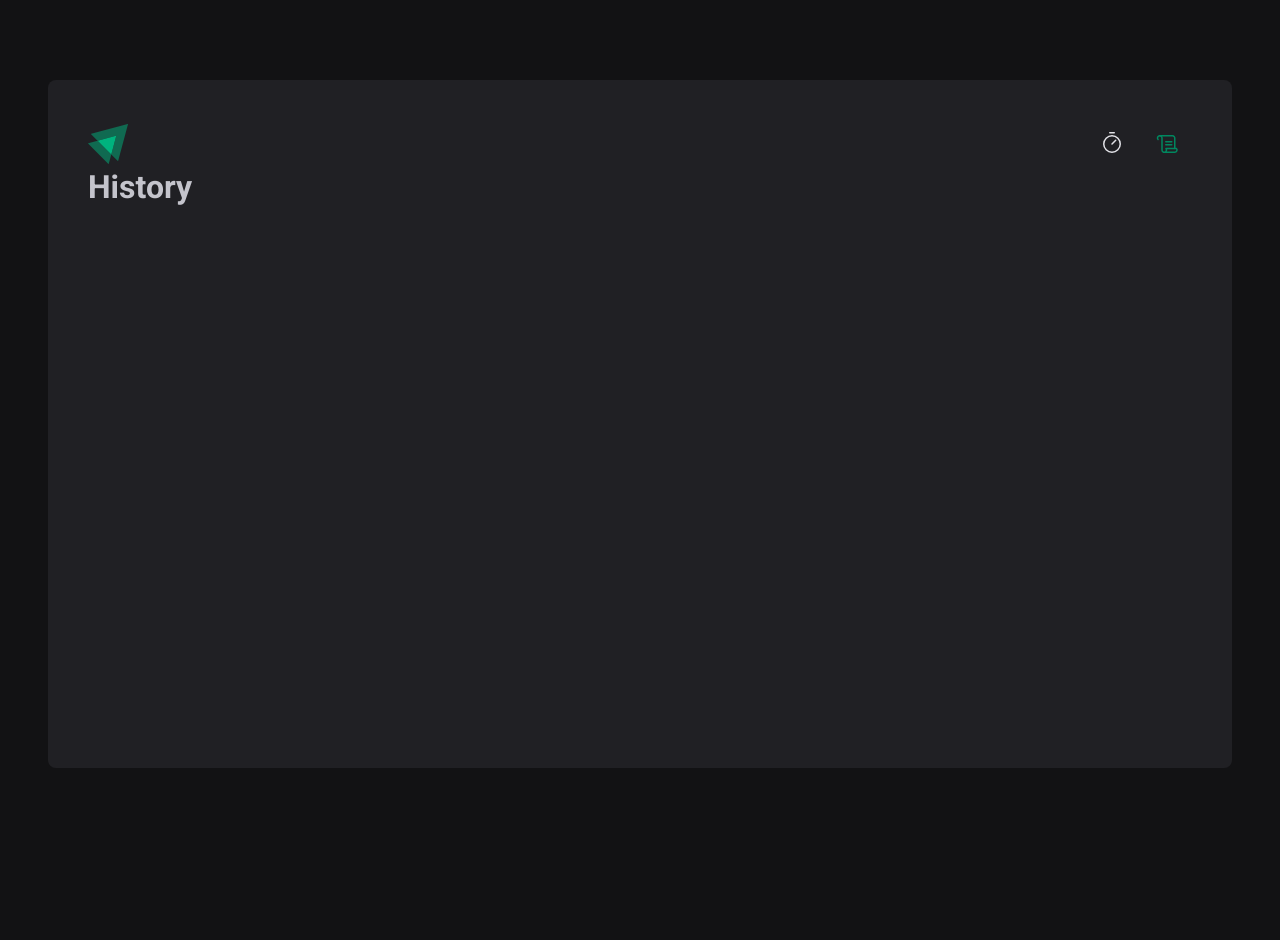
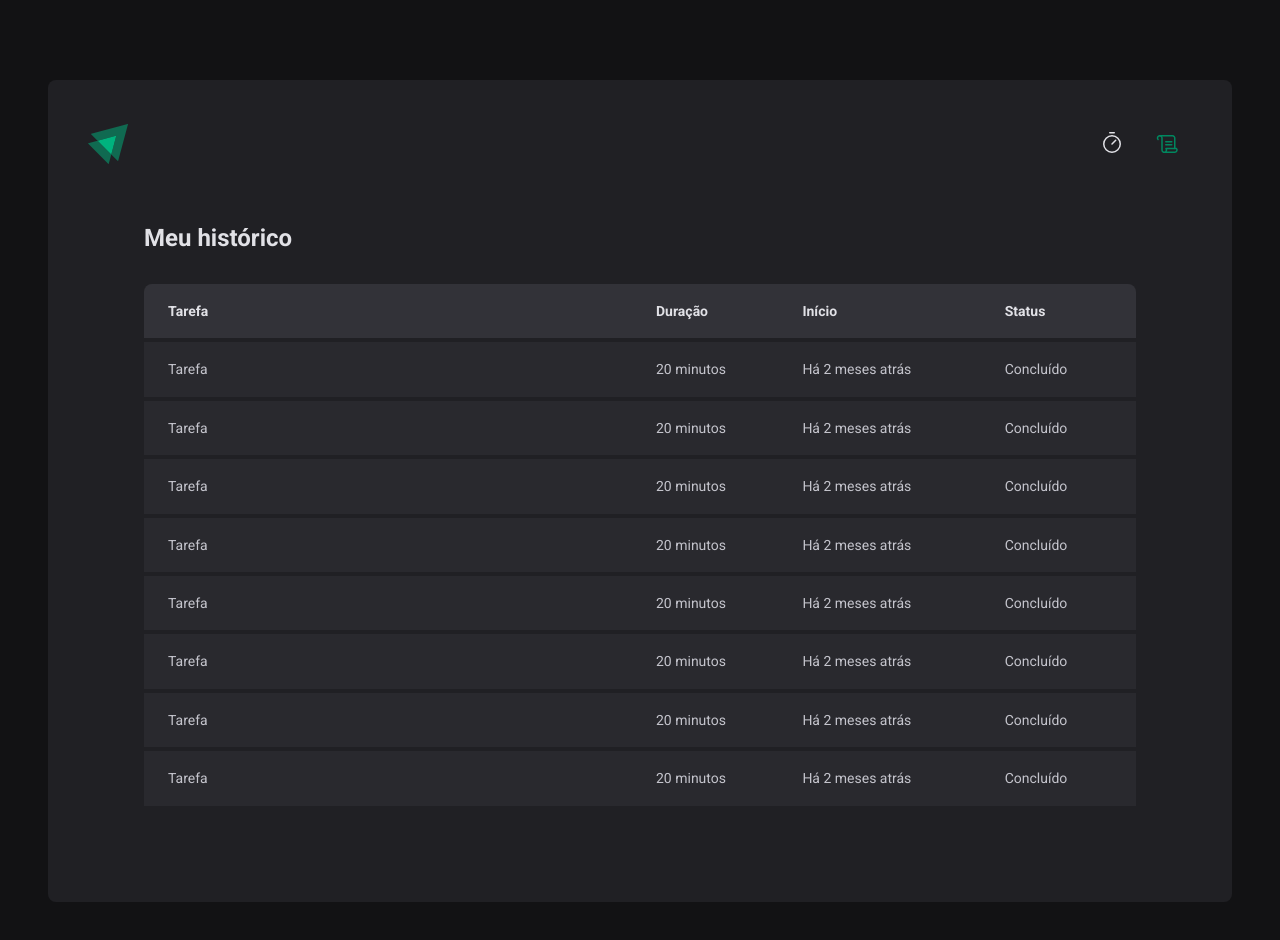
Before and after one commit to mateussk83/Exercises-Ignite-React, a React (Vite) app in the folder ignite-timer/: page /history in a window 1280 px wide. Shown: the top 940 px of the page. Before the commit the page ends 848 px from the top, so only its background shows below. Built offline with nearby package versions, Linux system fonts and the light colour scheme.

Commit message:
feat: styled component history

```diff
--- a/ignite-timer/src/Router.tsx
+++ b/ignite-timer/src/Router.tsx
@@ -1,7 +1,7 @@
 /* eslint-disable prettier/prettier */
 import { Routes, Route } from 'react-router-dom'
 import { Home } from './pages/Home'
-import { History } from './pages/History/Index'
+import { History } from './pages/History'
 import { DefaultLayout } from './layouts/DefaultLayout'
 export function Router() {
   return (
--- a/ignite-timer/src/layouts/DefaultLayout/styles.ts
+++ b/ignite-timer/src/layouts/DefaultLayout/styles.ts
@@ -2,7 +2,7 @@
 
 export const LayoutContainer = styled.div`
   max-width: 74rem;
-  height: calc(100vh - 7rem);
+  height: calc(100% - 7rem);
   margin: 5rem auto;
   padding: 2.5rem;
 
--- a/ignite-timer/src/pages/History/index.tsx
+++ b/ignite-timer/src/pages/History/index.tsx
@@ -1,9 +1,68 @@
 import { Header } from '../../components/Header'
+import { HistoryContainer, HistoryList } from './styles'
 
 export function History() {
   return (
-    <div>
-      <h1>History</h1>
-    </div>
+    <HistoryContainer>
+      <h1>Meu histórico</h1>
+
+      <HistoryList>
+    <table>
+      <thead>
+        <tr>
+          <th>Tarefa</th>
+          <th>Duração</th>
+          <th>Início</th>
+          <th>Status</th>
+        </tr>
+      </thead>
+      <tbody>
+        <tr>
+          <td>Tarefa</td>
+          <td>20 minutos</td>
+          <td>Há 2 meses atrás</td>
+          <td>Concluído</td>
+        </tr>
+        <tr>
+          <td>Tarefa</td>
+          <td>20 minutos</td>
+          <td>Há 2 meses atrás</td>
+          <td>Concluído</td>
+        </tr>
+        <tr>
+          <td>Tarefa</td>
+          <td>20 minutos</td>
+          <td>Há 2 meses atrás</td>
+          <td>Concluído</td>
+        </tr><tr>
+          <td>Tarefa</td>
+          <td>20 minutos</td>
+          <td>Há 2 meses atrás</td>
+          <td>Concluído</td>
+        </tr><tr>
+          <td>Tarefa</td>
+          <td>20 minutos</td>
+          <td>Há 2 meses atrás</td>
+          <td>Concluído</td>
+        </tr><tr>
+          <td>Tarefa</td>
+          <td>20 minutos</td>
+          <td>Há 2 meses atrás</td>
+          <td>Concluído</td>
+        </tr><tr>
+          <td>Tarefa</td>
+          <td>20 minutos</td>
+          <td>Há 2 meses atrás</td>
+          <td>Concluído</td>
+        </tr><tr>
+          <td>Tarefa</td>
+          <td>20 minutos</td>
+          <td>Há 2 meses atrás</td>
+          <td>Concluído</td>
+        </tr>
+      </tbody>
+    </table>
+      </HistoryList>
+    </HistoryContainer>
   )
 }
--- a/ignite-timer/src/pages/History/styles.ts
+++ b/ignite-timer/src/pages/History/styles.ts
@@ -1,5 +1,66 @@
 import styled from "styled-components"
 
 export const HistoryContainer = styled.main`
+  flex: 1;
+  padding: 3.5rem;
 
+  display: flex;
+  flex-direction: column;
+
+  h1{
+    font-size: 1.5rem;
+    color: ${(props) => props.theme['gray-100']};
+  }
 `
+
+export const HistoryList = styled.div`
+
+  flex:1;
+  // overflow: auto; -> este comando diz que quando a lista History for maior que a triar um scroll
+  overflow: auto;
+  margin-top: 2rem;
+
+  table{
+    width: 100%;
+    // se eu nao colocar border collapse ele vai pegar a margin dos dois th da table porem com este comando ele vai pegar somente oq foi definida pra ele ex: se o th tem 1 px sem o border-collapse ele teria 2px o dele mais o do proximo ja com este comando ele vai ficar com apenas um 1 px
+    border-collapse: collapse;
+    min-width: 600px;
+
+    th {
+      background-color: ${(props) => props.theme['gray-600']};
+      padding: 1rem;
+      text-align: left;
+      color: ${(props) => props.theme['gray-100']};
+      font-size: 0.875rem;
+      line-height: 1.6;
+      // aqui ele diz pra esta estilização pegar somente a primeira th
+      &:first-child {
+        border-top-left-radius: 8px;
+        padding-left: 1.5rem;
+      }
+
+      &:last-child {
+        border-top-right-radius: 8px;
+        padding-right: 1.5rem;
+      }
+    }
+
+    td {
+      background-color: ${(props) => props.theme['gray-700']};
+      border-top: 4px solid ${(props) => props.theme['gray-800']};
+      padding: 1rem;
+      font-size: 0.875rem;
+      line-height: 1.6;
+
+
+    &:first-child {
+        width: 50%;
+        padding-left: 1.5rem;
+      }
+
+      &:last-child {
+        padding-right: 1.5rem;
+      }
+    }
+  }
+`
```
